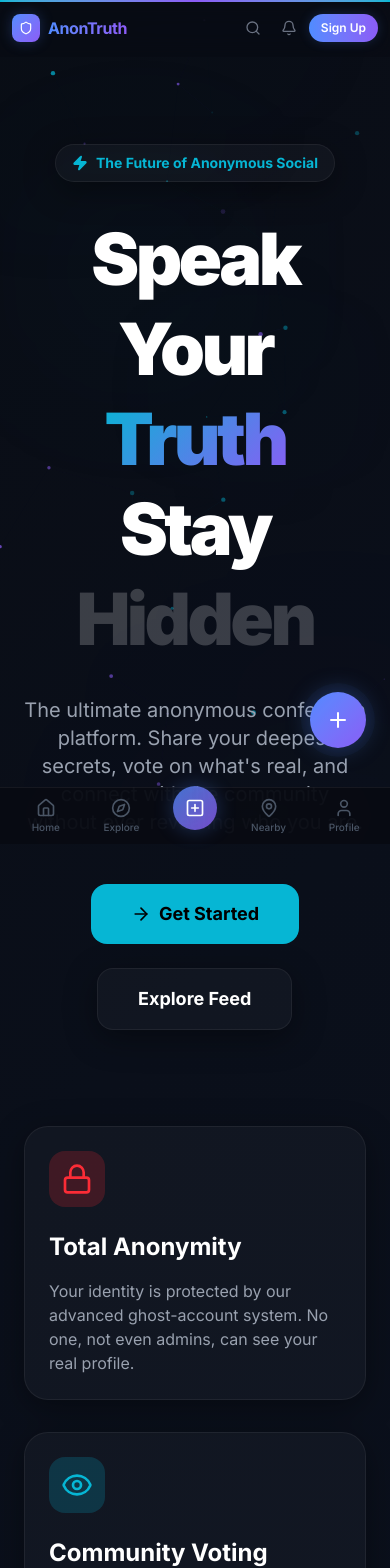
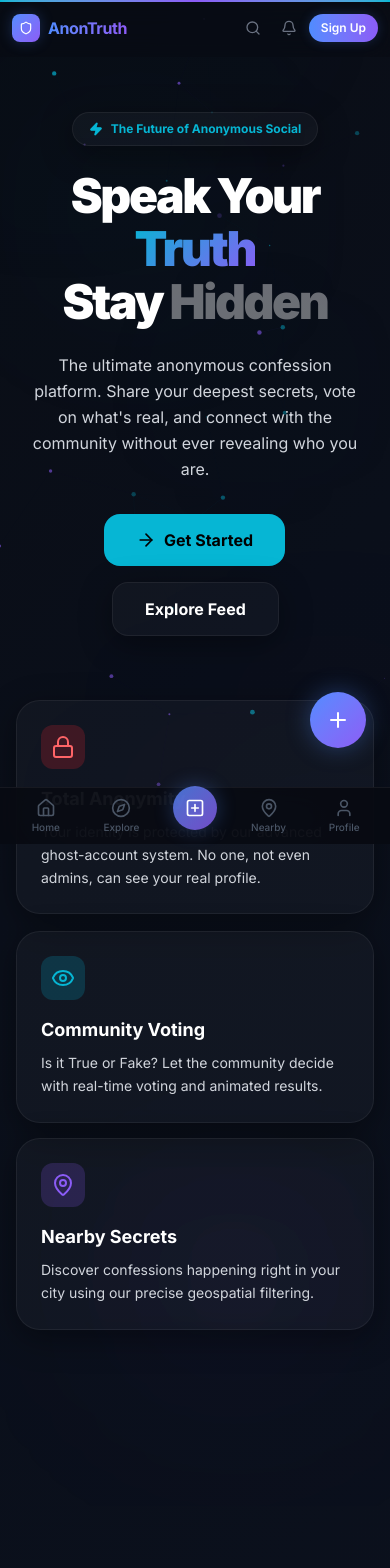
Before and after one commit to aronjoji/AnonTruth--anonymous_confessions_platform, a React (Vite) app in the folder frontend/: page / in a window 390 px wide. Shown: the top 1568 px of the page. Built offline with nearby package versions, Linux system fonts and the light colour scheme.

Commit message:
fix: Landing page mobile - text visibility, contrast, sizing, and bottom nav clearance

```diff
--- a/frontend/src/pages/Landing.jsx
+++ b/frontend/src/pages/Landing.jsx
@@ -12,7 +12,6 @@ const Landing = () => {
   const { user } = useAuth();
   const navigate = useNavigate();
   const containerRef = useRef(null);
-  const heroRef = useRef(null);
 
   useEffect(() => {
     if (user) {
@@ -21,7 +20,6 @@ const Landing = () => {
     }
 
     const ctx = gsap.context(() => {
-      // Hero Animations
       gsap.from(".hero-text", {
         y: 100,
         opacity: 0,
@@ -38,7 +36,6 @@ const Landing = () => {
         stagger: 0.3
       });
 
-      // Floating particles
       gsap.to(".particle", {
         y: "random(-20, 20)",
         x: "random(-20, 20)",
@@ -54,42 +51,43 @@ const Landing = () => {
 
   return (
     <PageTransition>
-    <div ref={containerRef} className="min-h-screen pt-24 overflow-hidden">
+    <div ref={containerRef} className="min-h-screen pt-20 sm:pt-24 overflow-hidden">
       {/* Animated Background Blobs */}
       <div className="fixed inset-0 z-0 overflow-hidden pointer-events-none">
         <div className="floating-blob absolute top-[10%] left-[20%] w-[30vw] h-[30vw] bg-accent-cyan/10 blur-[100px] rounded-full" />
         <div className="floating-blob absolute bottom-[10%] right-[20%] w-[40vw] h-[40vw] bg-accent-violet/10 blur-[120px] rounded-full" />
       </div>
 
-      <div className="relative z-10 max-w-7xl mx-auto px-6 py-12">
-        <div className="text-center mb-24">
+      <div className="relative z-10 max-w-7xl mx-auto px-4 sm:px-6 py-8 sm:py-12 pb-28 lg:pb-20">
+        {/* Hero */}
+        <div className="text-center mb-16 sm:mb-24">
           <motion.div
             initial={{ scale: 0.8, opacity: 0 }}
             animate={{ scale: 1, opacity: 1 }}
-            className="inline-flex items-center gap-2 px-4 py-2 rounded-full glass border-white/10 text-accent-cyan text-sm font-bold mb-8"
+            className="inline-flex items-center gap-2 px-4 py-2 rounded-full glass border-white/10 text-accent-cyan text-xs sm:text-sm font-bold mb-6 sm:mb-8"
           >
-            <Zap className="w-4 h-4 fill-accent-cyan" />
+            <Zap className="w-3.5 h-3.5 sm:w-4 sm:h-4 fill-accent-cyan" />
             <span>The Future of Anonymous Social</span>
           </motion.div>
 
-          <h1 className="hero-text text-7xl md:text-9xl font-black mb-8 leading-tight tracking-tighter">
+          <h1 className="hero-text text-5xl sm:text-7xl md:text-9xl font-black mb-6 sm:mb-8 leading-[1.1] tracking-tighter">
             Speak Your <span className="gradient-text">Truth</span> <br />
-            Stay <span className="text-white/20">Hidden</span>
+            Stay <span className="text-white/40 sm:text-white/20">Hidden</span>
           </h1>
 
-          <p className="hero-text text-xl text-gray-400 max-w-3xl mx-auto mb-12">
+          <p className="hero-text text-base sm:text-xl text-gray-300 max-w-2xl mx-auto mb-8 sm:mb-12 leading-relaxed px-2">
             The ultimate anonymous confession platform. Share your deepest secrets,
             vote on what's real, and connect with the community without ever revealing who you are.
           </p>
 
-          <div className="hero-text flex flex-col md:flex-row items-center justify-center gap-6">
+          <div className="hero-text flex flex-col sm:flex-row items-center justify-center gap-4 sm:gap-6">
             <Link to="/register">
-              <Button className="px-10 py-4 text-lg" icon={ArrowRight}>
+              <Button className="px-8 sm:px-10 py-3.5 sm:py-4 text-base sm:text-lg" icon={ArrowRight}>
                 Get Started
               </Button>
             </Link>
             <Link to="/home">
-              <Button variant="secondary" className="px-10 py-4 text-lg">
+              <Button variant="secondary" className="px-8 sm:px-10 py-3.5 sm:py-4 text-base sm:text-lg">
                 Explore Feed
               </Button>
             </Link>
@@ -97,35 +95,35 @@ const Landing = () => {
         </div>
 
         {/* Features Grid */}
-        <div className="grid md:grid-cols-3 gap-8 mb-24">
+        <div className="grid grid-cols-1 sm:grid-cols-2 md:grid-cols-3 gap-4 sm:gap-8 mb-16 sm:mb-24">
           <GlassCard delay={0.4}>
-            <div className="p-3 bg-red-500/20 rounded-2xl w-fit mb-6">
-              <Lock className="w-8 h-8 text-red-500" />
+            <div className="p-2.5 sm:p-3 bg-red-500/20 rounded-xl sm:rounded-2xl w-fit mb-4 sm:mb-6">
+              <Lock className="w-6 h-6 sm:w-8 sm:h-8 text-red-400" />
             </div>
-            <h3 className="text-2xl font-bold mb-4">Total Anonymity</h3>
-            <p className="text-gray-400">
+            <h3 className="text-lg sm:text-2xl font-bold mb-2 sm:mb-4 text-white">Total Anonymity</h3>
+            <p className="text-sm sm:text-base text-gray-300 leading-relaxed">
               Your identity is protected by our advanced ghost-account system.
               No one, not even admins, can see your real profile.
             </p>
           </GlassCard>
 
           <GlassCard delay={0.5}>
-            <div className="p-3 bg-accent-cyan/20 rounded-2xl w-fit mb-6">
-              <Eye className="w-8 h-8 text-accent-cyan" />
+            <div className="p-2.5 sm:p-3 bg-accent-cyan/20 rounded-xl sm:rounded-2xl w-fit mb-4 sm:mb-6">
+              <Eye className="w-6 h-6 sm:w-8 sm:h-8 text-accent-cyan" />
             </div>
-            <h3 className="text-2xl font-bold mb-4">Community Voting</h3>
-            <p className="text-gray-400">
+            <h3 className="text-lg sm:text-2xl font-bold mb-2 sm:mb-4 text-white">Community Voting</h3>
+            <p className="text-sm sm:text-base text-gray-300 leading-relaxed">
               Is it True or Fake? Let the community decide with real-time
               voting and animated results.
             </p>
           </GlassCard>
 
           <GlassCard delay={0.6}>
-            <div className="p-3 bg-accent-violet/20 rounded-2xl w-fit mb-6">
-              <MapPin className="w-8 h-8 text-accent-violet" />
+            <div className="p-2.5 sm:p-3 bg-accent-violet/20 rounded-xl sm:rounded-2xl w-fit mb-4 sm:mb-6">
+              <MapPin className="w-6 h-6 sm:w-8 sm:h-8 text-accent-violet" />
             </div>
-            <h3 className="text-2xl font-bold mb-4">Nearby Secrets</h3>
-            <p className="text-gray-400">
+            <h3 className="text-lg sm:text-2xl font-bold mb-2 sm:mb-4 text-white">Nearby Secrets</h3>
+            <p className="text-sm sm:text-base text-gray-300 leading-relaxed">
               Discover confessions happening right in your city using our
               precise geospatial filtering.
             </p>
```
